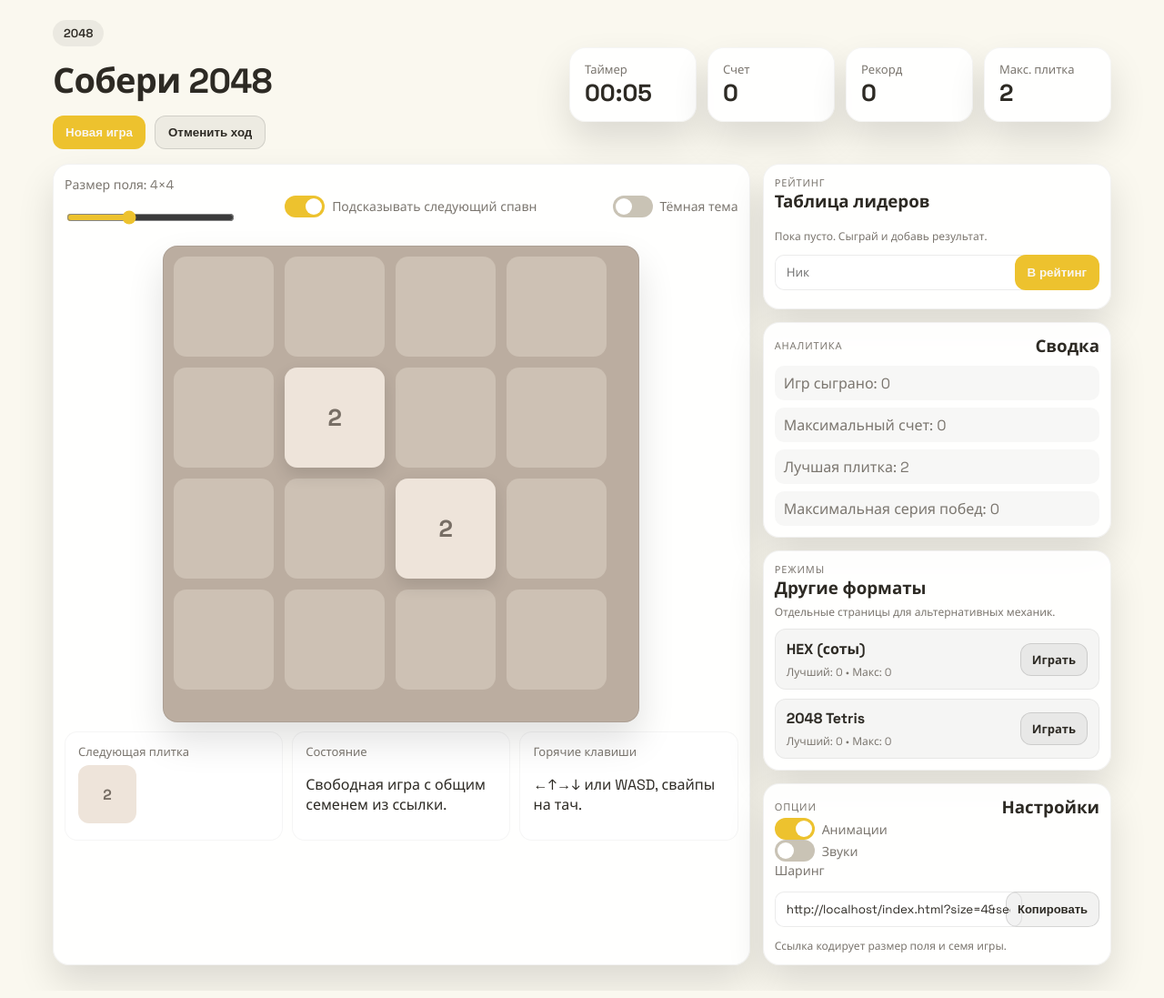
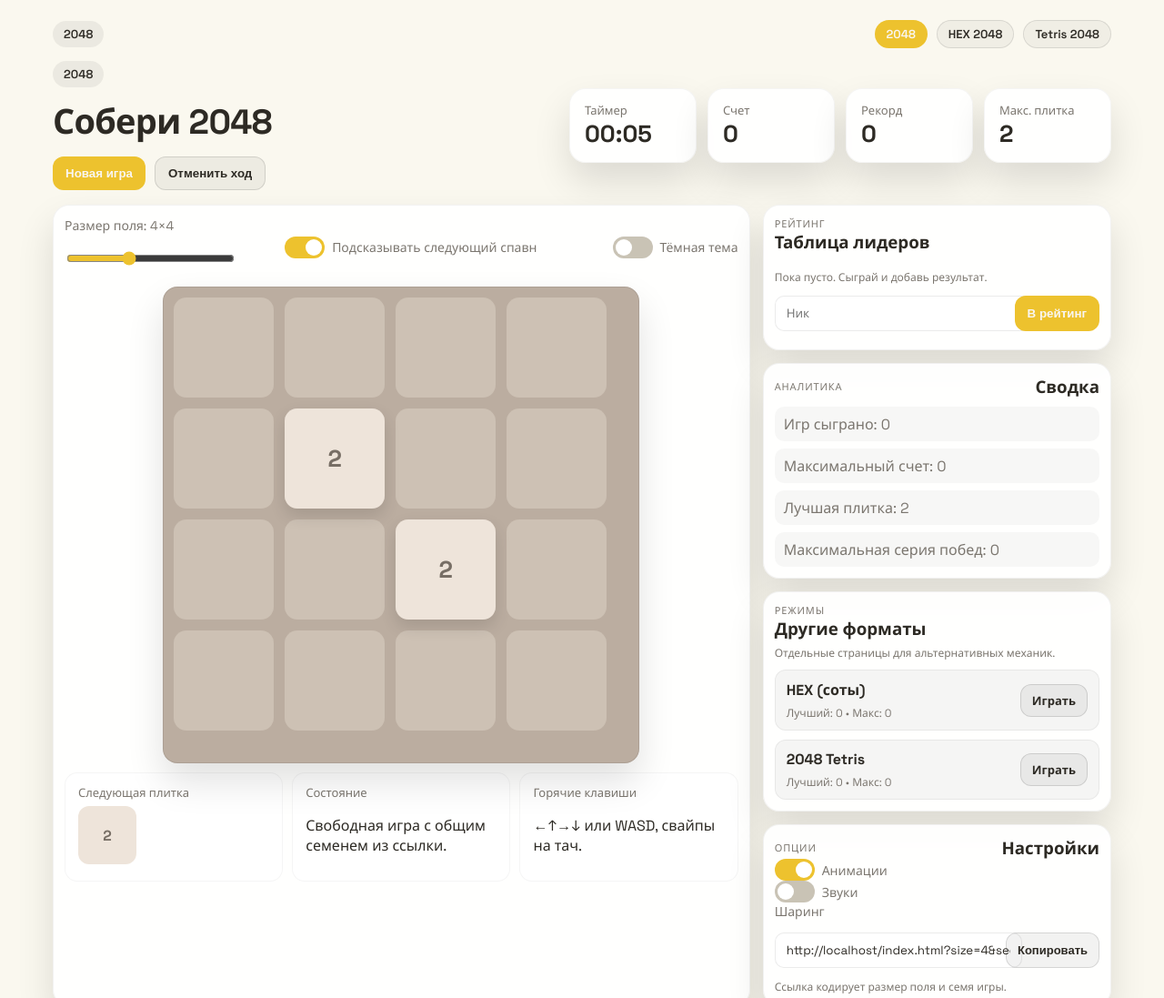
Before and after one commit to FoxinLV/BAS-2048, a website: page index.html in a window 1280 px wide. Shown: the top 1097 px of the page at 91% size. Drawn offline with Linux system fonts and the light colour scheme.

Commit message:
Добавлена навигация

```diff
--- a/index.html
+++ b/index.html
@@ -17,6 +17,16 @@
   </div>
 
   <div class="app-shell">
+    <nav class="top-nav">
+      <div class="brand">
+        <span class="pill">2048</span>
+      </div>
+      <div class="nav-links">
+        <a class="nav-link active" href="index.html">2048</a>
+        <a class="nav-link" href="hex.html">HEX 2048</a>
+        <a class="nav-link" href="tetris.html">Tetris 2048</a>
+      </div>
+    </nav>
     <header class="hero">
       <div class="hero-text">
         <span class="pill">2048</span>
--- a/styles.css
+++ b/styles.css
@@ -60,6 +60,49 @@ body.dark {
   gap: 20px;
   align-items: center;
   margin-bottom: 16px;
+}
+
+.top-nav {
+  display: flex;
+  align-items: center;
+  justify-content: space-between;
+  gap: 16px;
+  margin-bottom: 14px;
+}
+
+.brand {
+  display: flex;
+  align-items: center;
+  gap: 10px;
+}
+
+.nav-links {
+  display: flex;
+  align-items: center;
+  gap: 10px;
+  flex-wrap: wrap;
+}
+
+.nav-link {
+  text-decoration: none;
+  padding: 6px 12px;
+  border-radius: 999px;
+  border: 1px solid rgba(0, 0, 0, 0.1);
+  color: var(--text);
+  font-weight: 600;
+  font-size: 13px;
+  background: rgba(0, 0, 0, 0.04);
+  transition: background 120ms ease, transform 120ms ease, border-color 120ms ease;
+}
+
+.nav-link:hover {
+  transform: translateY(-1px);
+}
+
+.nav-link.active {
+  background: var(--accent);
+  color: #f9f6f2;
+  border-color: transparent;
 }
 
 .hero h1 {
@@ -752,6 +795,15 @@ body.dark .tetris-cell {
 }
 
 @media (max-width: 720px) {
+  .top-nav {
+    flex-direction: column;
+    align-items: flex-start;
+  }
+
+  .nav-links {
+    width: 100%;
+  }
+
   .hero {
     grid-template-columns: 1fr;
   }
```
Also changed, not shown: hex.html (+10 -0 lines), tetris.html (+10 -0 lines).
